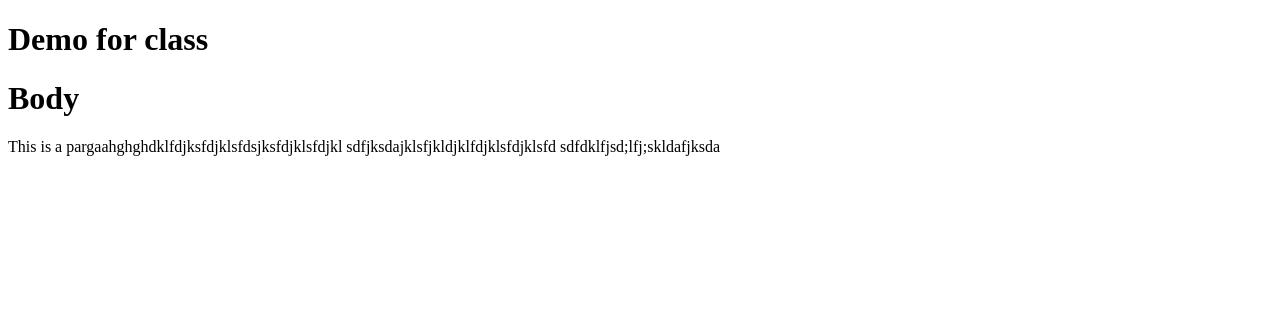
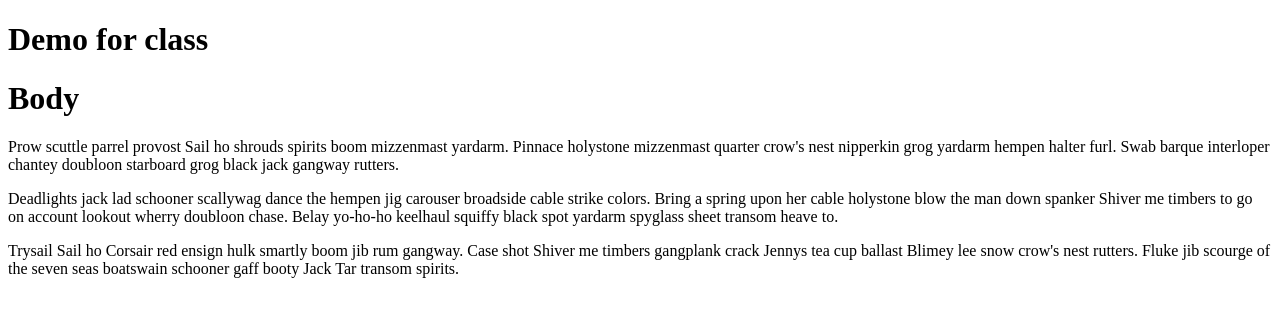
Before and after one commit to tzfrazier/636Demo, a plain HTML site: page index.html in a window 1280 px wide. Drawn offline with Linux system fonts and the light colour scheme.

Commit message:
Gits Commit -m "Stuff"

```diff
--- a/index.html
+++ b/index.html
@@ -15,9 +15,11 @@
     </header>
     <body>
      <h1>Body</h1>
-     <p>This is a pargaahghghdklfdjksfdjklsfdsjksfdjklsfdjkl
-     sdfjksdajklsfjkldjklfdjklsfdjklsfd
-   sdfdklfjsd;lfj;skldafjksda
+     <p>Prow scuttle parrel provost Sail ho shrouds spirits boom mizzenmast yardarm. Pinnace holystone mizzenmast quarter crow's nest nipperkin grog yardarm hempen halter furl. Swab barque interloper chantey doubloon starboard grog black jack gangway rutters.</p>
+
+     <p>Deadlights jack lad schooner scallywag dance the hempen jig carouser broadside cable strike colors. Bring a spring upon her cable holystone blow the man down spanker Shiver me timbers to go on account lookout wherry doubloon chase. Belay yo-ho-ho keelhaul squiffy black spot yardarm spyglass sheet transom heave to.</p>
+
+     <p>Trysail Sail ho Corsair red ensign hulk smartly boom jib rum gangway. Case shot Shiver me timbers gangplank crack Jennys tea cup ballast Blimey lee snow crow's nest rutters. Fluke jib scourge of the seven seas boatswain schooner gaff booty Jack Tar transom spirits.
       </p>
     </body>
   </body>
```
